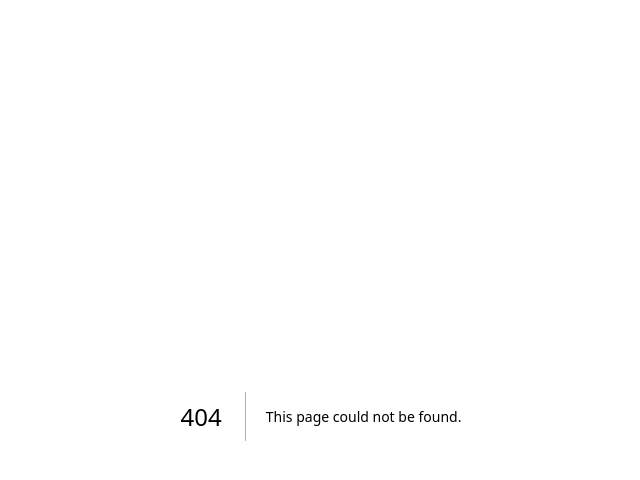
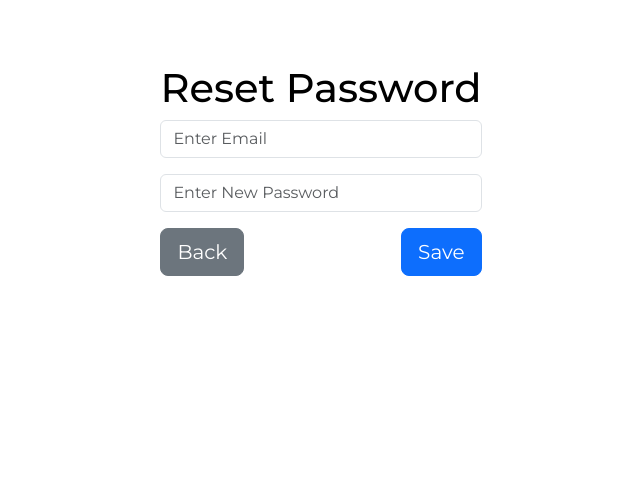
Before and after one commit to Mca-Vnsgu-2023/Crud-Topic-Nextjs-App, a Next.js app: page /auth/forgotPassword in a window 1280 px wide. Before the commit this address had no page. Shown: the top 480 px of the page, without its empty margins (319-959 px from the left). Built offline with nearby package versions, Linux system fonts and the light colour scheme; no server answers.

Commit message:
Add forgot Password API and make UI and add hide show password and add sweetalert box at logOut time.

```diff
--- /dev/null
+++ b/app/api/users/login/forgotPassword/route.js
@@ -0,0 +1,25 @@
+import { NextResponse } from "next/server";
+import User from "../../../../../models/users";
+import ConnectMongoDB from "../../../../../libs/mongodb";
+import bcrypt from 'bcrypt';
+
+export async function POST(req) {
+    const body = await req.json()
+    const { email, newPassword } = body;
+    await ConnectMongoDB();
+
+    try {
+        const user = await User.findOne({ email })
+
+        if (!user) {
+            return NextResponse.json({ error: "User not found" }, { status: 404 });
+        }
+        const hashedPassword = await bcrypt.hash(newPassword, 10);
+        user.password = hashedPassword;
+        await user.save();
+        return NextResponse.json({ message: "Password reset successfully" }, { status: 200 });
+    } catch (error) {
+        console.error("Error:", error);
+        return NextResponse.json({ error: "Internal server error" }, { status: 500 });
+    }
+}
--- /dev/null
+++ b/app/auth/forgotPassword/page.tsx
@@ -0,0 +1,9 @@
+import ForgotPassword from "../../../components/UserAuth/ForgotPassword";
+
+export default function Page(){
+    return(
+        <div>
+            <ForgotPassword/>
+        </div>
+    )
+}
--- /dev/null
+++ b/app/index.css
@@ -0,0 +1,13 @@
+body {
+  margin: 0;
+  font-family: -apple-system, BlinkMacSystemFont, 'Segoe UI', 'Roboto', 'Oxygen',
+    'Ubuntu', 'Cantarell', 'Fira Sans', 'Droid Sans', 'Helvetica Neue',
+    sans-serif;
+  -webkit-font-smoothing: antialiased;
+  -moz-osx-font-smoothing: grayscale;
+}
+
+code {
+  font-family: source-code-pro, Menlo, Monaco, Consolas, 'Courier New',
+    monospace;
+}
--- a/app/layout.js
+++ b/app/layout.js
@@ -2,7 +2,7 @@ import './globals.scss'
 import 'react-toastify/dist/ReactToastify.css';
 import { ToastContainer } from 'react-toastify';
 import { Montserrat } from 'next/font/google'
-
+import './index.css'
 
 const montserrat = Montserrat({ subsets: ['latin'] })
 
--- /dev/null
+++ b/components/UserAuth/ForgotPassword.tsx
@@ -0,0 +1,73 @@
+'use client'
+import axios from 'axios';
+import { useRouter } from 'next/navigation';
+import { useForm } from 'react-hook-form';
+import { toast } from 'react-toastify';
+import { BASE_API_URL } from '../../utils/constants';
+import Link from 'next/link';
+import styles from './user.module.scss'
+
+
+function ForgotPassword() {
+
+    const { register, handleSubmit } = useForm()
+    const router = useRouter()
+
+    const onSubmit = async (inputData) => {
+        try {
+            const res = await axios.post(`${BASE_API_URL}/api/users/login/forgotPassword`, inputData)
+            if (res.status == 200) {
+                toast.success("Password reset successfully !", {
+                    position: toast.POSITION.TOP_RIGHT, autoClose: 2000
+                });
+                router.push('/auth/login')
+                router.refresh();
+            } else {
+                throw new Error("User not found.")
+            }
+        } catch (err) {
+            console.log(err);
+        }
+    }
+
+    return (
+        <div className='d-flex justify-content-center align-items-center pt-5'>
+            <div>
+                <h1 className='text-center'>Reset Password</h1>
+                <form onSubmit={handleSubmit(onSubmit)}>
+                    <div className="mb-3">
+                        <input required
+                            type="email"
+                            placeholder='Enter Email'
+                            className="form-control"
+                            id="exampleInputEmail1"
+                            aria-describedby="emailHelp"
+                            {...register('email')}
+                        />
+                    </div>
+                    <div className="mb-3">
+                        <input required
+                            type="password"
+                            placeholder='Enter New Password'
+                            className="form-control"
+                            id="exampleInputPassword1"
+                            {...register('newPassword')}
+                        />
+                    </div>
+                    <div className={styles.forgotPasswordDiv}>
+                        <div>
+                            <Link href='/auth/login'>
+                                <button className='btn btn-secondary btn-lg w-100' type='button'>Back</button>
+                            </Link>
+                        </div>
+                        <div>
+                            <button className='btn btn-primary btn-lg w-100' type='submit'>Save</button>
+                        </div>
+                    </div>
+                </form>
+            </div>
+        </div>
+    )
+}
+
+export default ForgotPassword
--- a/components/UserAuth/SignUp.tsx
+++ b/components/UserAuth/SignUp.tsx
@@ -63,16 +63,16 @@ function SignUp() {
                             {...register('password')}
                         />
                     </div>
-                    <div className="mb-3 form-check d-flex justify-content-center">
+                    {/* <div className="mb-3 form-check d-flex justify-content-center">
                         <input type="checkbox" className="form-check-input" id="exampleCheck1" />
                         <label className="form-check-label ps-2" htmlFor="exampleCheck1">Remember me</label>
-                    </div>
+                    </div> */}
                     <div>
                         <button className='btn btn-primary btn-lg w-100' type='submit'>SignUp</button>
                     </div>
                     <div className='mt-3 d-flex justify-content-center align-item-center'>
                         <p>Already have an Account?</p>
-                        <Link href='/auth/login'>Login</Link>
+                        <Link href='/auth/login' style={{color:'blue'}}>Login</Link>
                     </div>
                 </form>
             </div>
--- /dev/null
+++ b/components/UserAuth/user.module.scss
@@ -0,0 +1,17 @@
+.passwordInputwithImage{
+    width: 100%;
+    display: flex;
+    align-items: center;
+    position: relative;
+    button {
+        position: absolute;
+        right: 10px;
+        cursor: pointer;
+    }
+}
+
+.forgotPasswordDiv{
+    display: flex;
+    align-items: center;
+    justify-content: space-between;
+}
```
Also changed, not shown: components/Topics/Navbar.jsx (+12 -2 lines), components/UserAuth/Login.tsx (+48 -25 lines).
